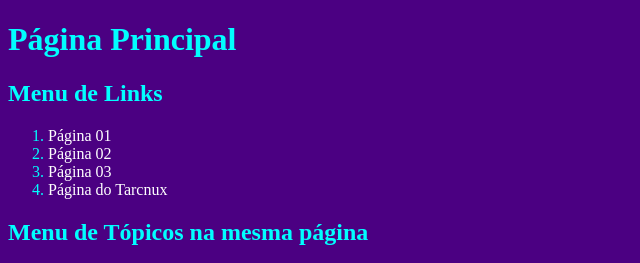
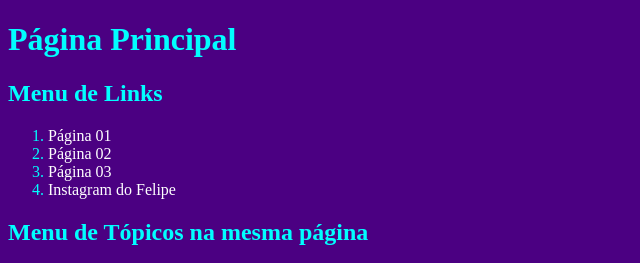
Before and after one commit to Lipebds/Lipebds.github.io, a plain HTML site: page Aula06/index.html in a window 1280 px wide. Shown: the top 263 px of the page, 0-640 px from the left. Drawn offline with Linux system fonts and the light colour scheme; files that its build step writes are made by us from their sources.

Commit message:
Add files via upload

```diff
--- a/Aula06/index.html
+++ b/Aula06/index.html
@@ -16,7 +16,7 @@
        <li><a href="./pg3.html">Página 03</a></li>
        <li><!--Item da Lista - LI -->
            <a href="https://www.instagram.com/lipee_bs_/" target="_blank">
-               Página do Tarcnux
+               Instagram do Felipe
            </a>
        </li>
    </ol>
```
